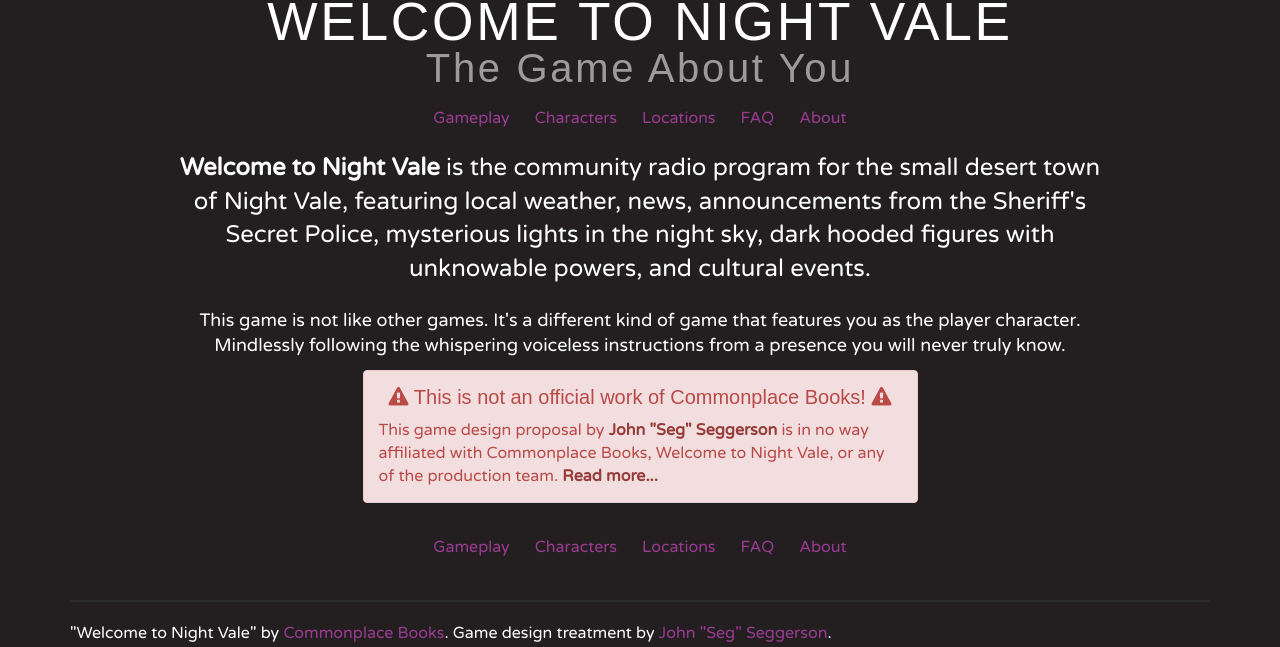
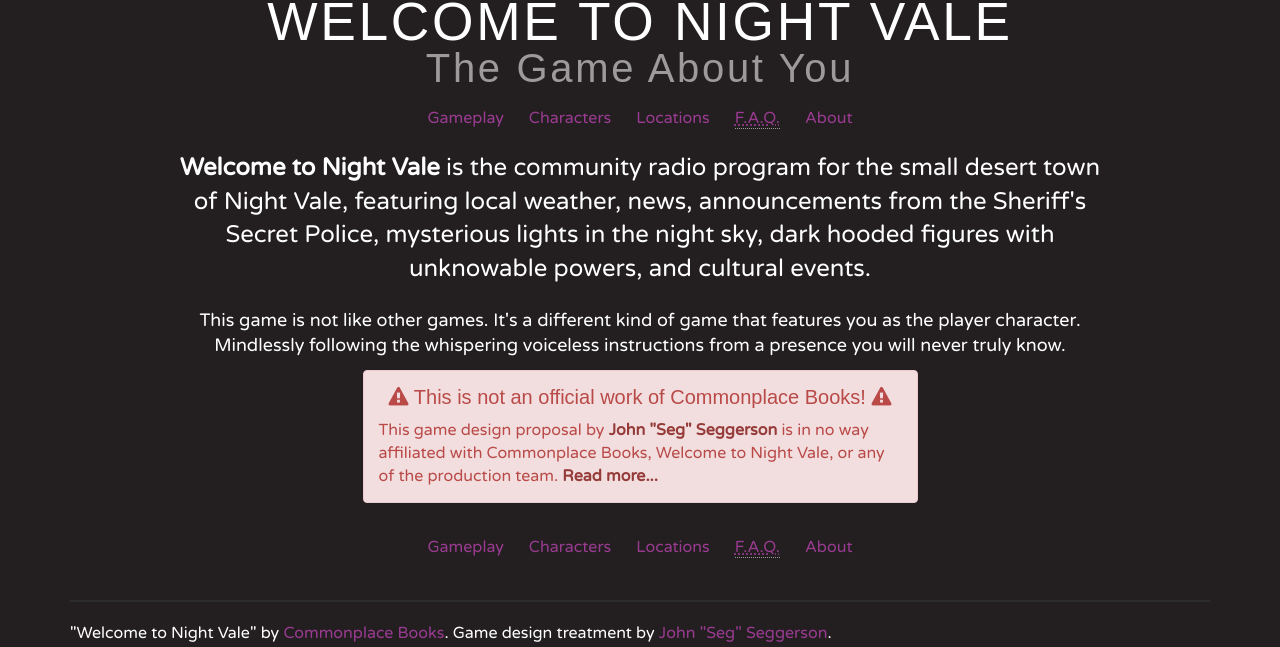
Before and after one commit to TheSeg/Night-Vale, a Jekyll site: the page built from index.html, in a window 1280 px wide. Shown: the part 513-1160 px from the top of the page. Built offline with Jekyll 4.4.1, drawn with Linux system fonts in a browser that asks for light colours; nearby versions of some CDN libraries; some web fonts are replaced; library files that are not in the unit come from our copies; Markdown is read by kramdown in place of the engine named in the settings.

Commit message:
Correcting references to FAQ.

```diff
--- a/_includes/header-logo.html
+++ b/_includes/header-logo.html
@@ -12,7 +12,7 @@
       <li class="{% if page.path == 'gameplay.html' %}active{% endif %}"><a href="{{ site.baseurl }}gameplay/">Gameplay</a></li>
       <li class="{% if page.path == 'characters.html' %}active{% endif %}"><a href="{{ site.baseurl }}characters/">Characters</a></li>
       <li class="{% if page.path == 'locations.html' %}active{% endif %}"><a href="{{ site.baseurl }}locations/">Locations</a></li>
-      <li class="{% if page.path == 'faq.html' %}active{% endif %}"><a href="{{ site.baseurl }}faq/">F.A.Q.s</a></li>
+      <li class="{% if page.path == 'faq.html' %}active{% endif %}"><a href="{{ site.baseurl }}faq/"><abbr title="Frequently Asked Questions">F.A.Q.</abbr></a></li>
       <li class="{% if page.path == 'about.html' %}active{% endif %}"><a href="{{ site.baseurl }}about/">About</a></li>
     </ul>
   </div>
--- a/_includes/navagation.html
+++ b/_includes/navagation.html
@@ -4,7 +4,7 @@
     <a href="{{ site.baseurl }}gameplay/" class="btn btn-link">Gameplay</a>
     <a href="{{ site.baseurl }}characters/" class="btn btn-link">Characters</a>
     <a href="{{ site.baseurl }}locations/" class="btn btn-link">Locations</a>
-    <a href="{{ site.baseurl }}faq/" class="btn btn-link">FAQ</a>
+    <a href="{{ site.baseurl }}faq/" class="btn btn-link"><abbr title="Frequently Asked Questions">F.A.Q.</abbr></a>
     <a href="{{ site.baseurl }}about/" class="btn btn-link">About</a>
   </div>
 
```
